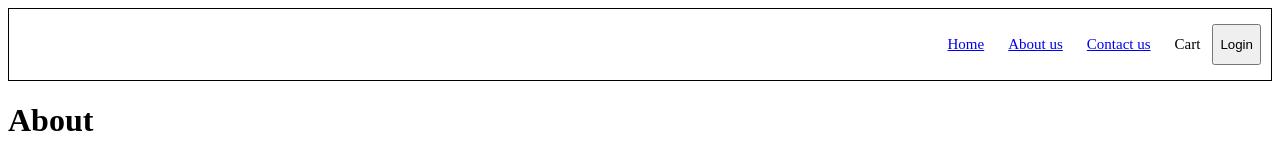
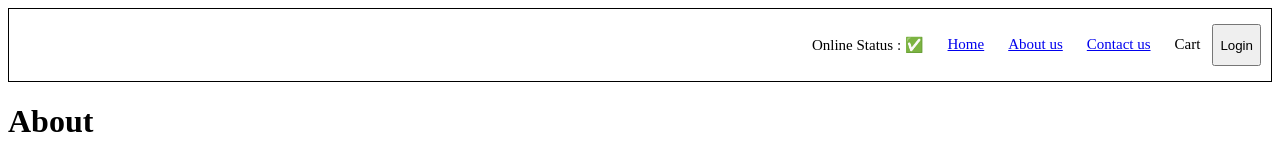
Before and after one commit to sreevani10/namaste-react, a React (Vite) app: page /about in a window 1280 px wide. Shown: the top 160 px of the page. Built offline with nearby package versions, Linux system fonts and the light colour scheme.

Commit message:
create useOnlineStatus custom hook and add to header component

```diff
--- a/src/components/Body.js
+++ b/src/components/Body.js
@@ -3,11 +3,13 @@ import restList from "../utils/mockData";
 import { useEffect, useState } from "react";
 import Shimmer from "./Shimmer";
 import { Link } from "react-router-dom";
+import useOnlineStatus from "../utils/useOnlineStatus";
 
 const Body = () => {
   let [listOfRestaurants, setListOfRestaurants] = useState([]);
   let [filteredRestaurant, setFilteredRestaurant] = useState([]);
   let [searchText, setSearchText] = useState("");
+
 
   useEffect(() => {
     fetchData();
@@ -27,6 +29,13 @@ const Body = () => {
       json?.data?.cards[1]?.card?.card?.gridElements?.infoWithStyle?.restaurants
     );
   };
+
+  const onlineStatus = useOnlineStatus();
+
+  if(onlineStatus === false)
+    return(
+       <h1>Looks like you're offline !! Please check your internet connection</h1>
+  )
 
   return listOfRestaurants.length === 0 ? (
     <Shimmer />
--- a/src/components/Header.js
+++ b/src/components/Header.js
@@ -1,9 +1,12 @@
 import { useState } from "react";
 import { LOGO_URL } from "../utils/constants";
 import { Link } from "react-router-dom";
+import useOnlineStatus from "../utils/useOnlineStatus";
 
 const Header = () => {
-    const[btnName,setBtnName]=useState("Login")
+    const[btnName,setBtnName]=useState("Login");
+    const onlineStatus = useOnlineStatus();
+
   return (
     <div className="header">
       <div className="logo-container">
@@ -11,6 +14,7 @@ const Header = () => {
       </div>
       <div className="nav-items">
         <ul>
+          <li>Online Status : {onlineStatus ? "✅": "🔴"}</li>
           <li>
             <Link to="/">Home</Link>
           </li>
--- /dev/null
+++ b/src/utils/useOnlineStatus.js
@@ -0,0 +1,22 @@
+import { useEffect, useState } from "react";
+
+const useOnlineStatus = ()=>{
+
+    const [onlineStatus,setOnlineStatus] = useState(true);
+
+    useEffect(()=>{
+
+        window.addEventListener('offline',()=>{
+            setOnlineStatus(false);
+        })
+
+        window.addEventListener('online',()=>{
+            setOnlineStatus(true);
+        })
+    },[])
+
+    return onlineStatus;
+}
+
+
+export default useOnlineStatus;
```
